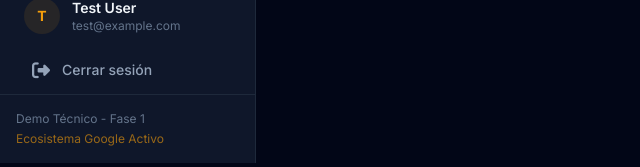
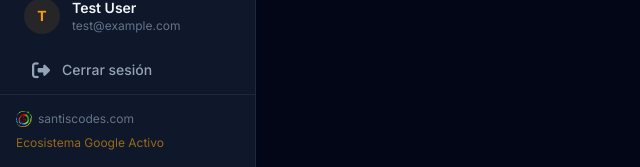
Before and after one commit to sandyrod/drivingadmin, a Laravel app: page /test-design in a window 1280 px wide. Shown: the part 784-951 px from the top of the page, without its empty margins (0-640 px from the left). Run offline with Laravel 12, Linux system fonts and the light colour scheme; the visitor is signed in with stand-in values (Sample User, id 1); data comes from the database, SQL or seed files in the repository; some libraries are stand-ins or nearby versions.

Commit message:
actualizacion de logo

```diff
--- a/lang/en.json
+++ b/lang/en.json
@@ -207,7 +207,6 @@
     "Debe quedar al menos :gap libre entre un Road Test y otra clase.": "There must be at least :gap free between a Road Test and another lesson.",
     "del :date": "on :date",
     "Demasiados intentos fallidos. Intenta de nuevo en :seconds segundos.": "Too many failed attempts. Try again in :seconds seconds.",
-    "Demo Técnico - Fase 1": "Technical Demo - Phase 1",
     "Desactivar": "Deactivate",
     "Descripción": "Description",
     "Descripción otro teléfono": "Other Phone Desc",
--- a/lang/es.json
+++ b/lang/es.json
@@ -207,7 +207,6 @@
     "Debe quedar al menos :gap libre entre un Road Test y otra clase.": "Debe quedar al menos :gap libre entre un Road Test y otra clase.",
     "del :date": "del :date",
     "Demasiados intentos fallidos. Intenta de nuevo en :seconds segundos.": "Demasiados intentos fallidos. Intenta de nuevo en :seconds segundos.",
-    "Demo Técnico - Fase 1": "Demo Técnico - Fase 1",
     "Desactivar": "Desactivar",
     "Descripción": "Descripción",
     "Descripción otro teléfono": "Descripción otro teléfono",
--- a/resources/views/partials/sidebar.blade.php
+++ b/resources/views/partials/sidebar.blade.php
@@ -155,7 +155,9 @@
 
     <!-- Footer Information -->
     <div class="p-4 border-t border-slate-800 text-xs text-slate-500">
-        <p>{{ __('Demo Técnico - Fase 1') }}</p>
+        <a href="https://santiscodes.com" target="_blank" rel="noopener" class="inline-flex items-center gap-1.5 hover:text-slate-300 transition">
+            <img src="{{ asset('images/santiscodes-logo.png') }}" alt="" class="w-4 h-4 object-contain"> santiscodes.com
+        </a>
         <p class="text-amber-500/60 mt-1">{{ __('Ecosistema Google Activo') }}</p>
     </div>
 </aside>
```
Also changed, not shown: public/images/santiscodes-logo.png (added).
